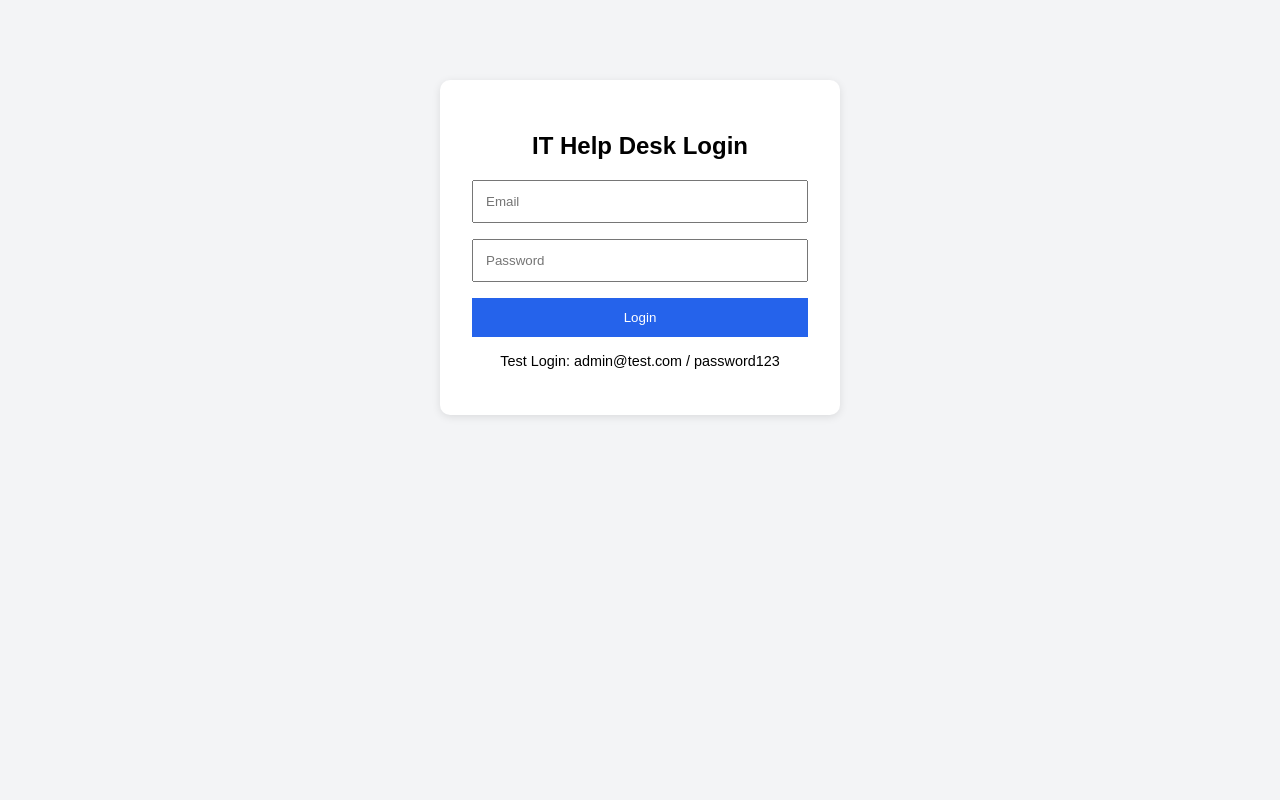
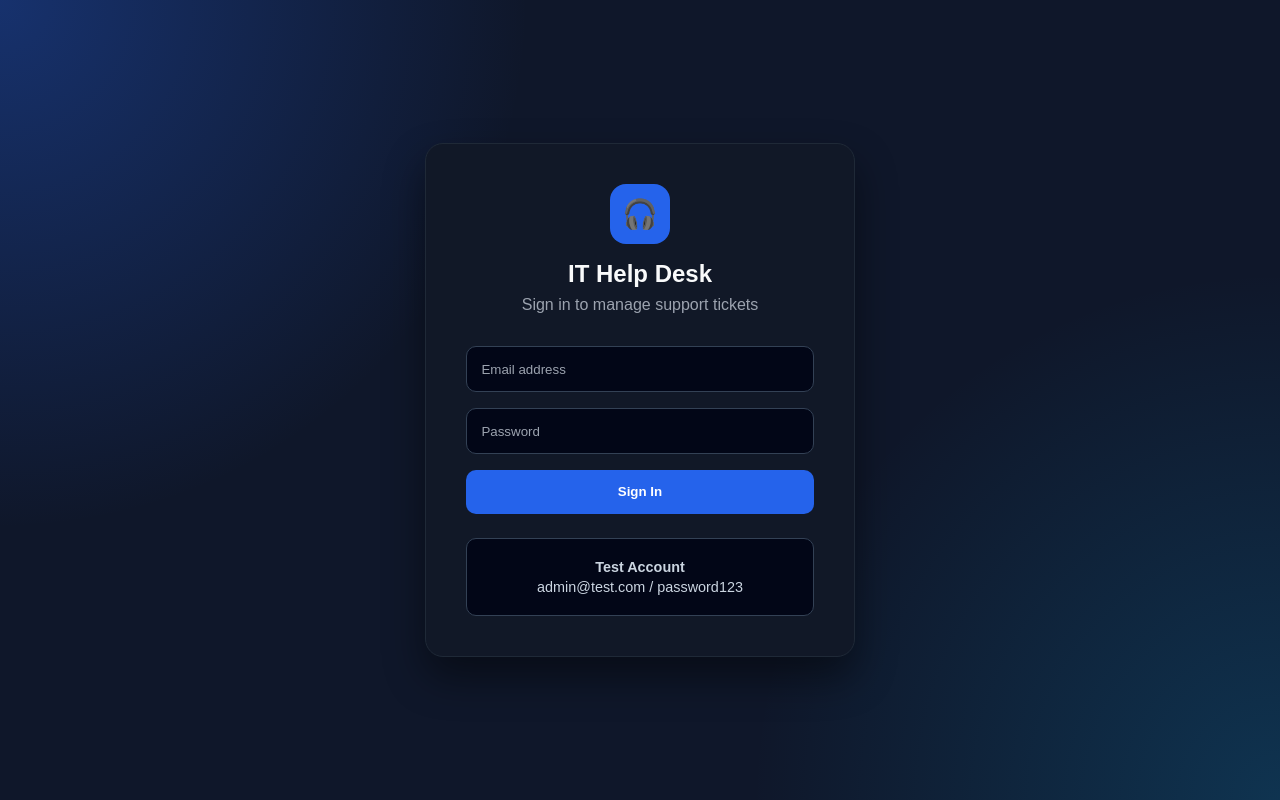
Before and after one commit to JEDl956/it-helpdesk-ticket-system, a Vue app: page / in a window 1280 px wide. Built offline with nearby package versions, Linux system fonts and the light colour scheme.

Commit message:
Improve login page design & Dark  mode

```diff
--- a/src/App.vue
+++ b/src/App.vue
@@ -138,6 +138,8 @@ function editTicket(updatedTicket) {
 
 <style scoped>
 .container {
+  max-width: 1100px;
+  margin: 0 auto;
   padding: 2rem;
   font-family: Arial, sans-serif;
 }
@@ -154,6 +156,11 @@ function editTicket(updatedTicket) {
   border: none;
   padding: 0.75rem 1rem;
   cursor: pointer;
-  border-radius: 6px;
+  border-radius: 8px;
+  font-weight: bold;
+}
+
+.logout:hover {
+  background-color: #b91c1c;
 }
 </style>
--- a/src/components/DashboardStats.vue
+++ b/src/components/DashboardStats.vue
@@ -9,22 +9,22 @@ defineProps({
 
 <template>
   <section class="stats">
-    <div class="card">
+    <div class="card total">
       <h3>{{ tickets.length }}</h3>
       <p>Total Tickets</p>
     </div>
 
-    <div class="card">
+    <div class="card open">
       <h3>{{ tickets.filter(ticket => ticket.status === 'Open').length }}</h3>
       <p>Open</p>
     </div>
 
-    <div class="card">
+    <div class="card progress">
       <h3>{{ tickets.filter(ticket => ticket.status === 'In Progress').length }}</h3>
       <p>In Progress</p>
     </div>
 
-    <div class="card">
+    <div class="card closed">
       <h3>{{ tickets.filter(ticket => ticket.status === 'Closed').length }}</h3>
       <p>Closed</p>
     </div>
@@ -35,25 +35,61 @@ defineProps({
 .stats {
   display: grid;
   grid-template-columns: repeat(4, 1fr);
-  gap: 1rem;
+  gap: 1.25rem;
   margin: 2rem 0;
 }
 
 .card {
-  border: 1px solid #ddd;
-  padding: 1rem;
+  background-color: #111827;
+  border: 1px solid #1f2937;
+  padding: 1.5rem;
   text-align: center;
-  border-radius: 8px;
-  background-color: #f9fafb;
+  border-radius: 14px;
+  transition: transform 0.2s ease;
+  box-shadow: 0 4px 12px rgba(0, 0, 0, 0.3);
+}
+
+.card:hover {
+  transform: translateY(-4px);
 }
 
 .card h3 {
   margin: 0;
-  color: #2563eb;
-  font-size: 2rem;
+  font-size: 2.4rem;
+  font-weight: bold;
 }
 
 .card p {
-  margin: 0.5rem 0 0;
+  margin-top: 0.75rem;
+  color: #d1d5db;
+  font-size: 1rem;
+}
+
+.total h3 {
+  color: #3b82f6;
+}
+
+.open h3 {
+  color: #ef4444;
+}
+
+.progress h3 {
+  color: #f59e0b;
+}
+
+.closed h3 {
+  color: #22c55e;
+}
+
+@media (max-width: 900px) {
+  .stats {
+    grid-template-columns: repeat(2, 1fr);
+  }
+}
+
+@media (max-width: 600px) {
+  .stats {
+    grid-template-columns: 1fr;
+  }
 }
 </style>
--- a/src/components/LoginForm.vue
+++ b/src/components/LoginForm.vue
@@ -18,35 +18,75 @@ function handleLogin() {
 </script>
 
 <template>
+  <main class="login-page">
     <section class="login-card">
-    <h2>IT Help Desk Login</h2>
+      <div class="icon">🎧</div>
+
+      <h1>IT Help Desk</h1>
+      <p class="subtitle">Sign in to manage support tickets</p>
 
       <form @submit.prevent="handleLogin">
-      <input v-model="email" type="email" placeholder="Email" />
+        <input v-model="email" type="email" placeholder="Email address" />
 
         <input v-model="password" type="password" placeholder="Password" />
 
-      <button type="submit">Login</button>
+        <button type="submit">Sign In</button>
 
         <p v-if="error" class="error">{{ error }}</p>
       </form>
 
-    <p class="hint">Test Login: admin@test.com / password123</p>
+      <div class="test-box">
+        <p><strong>Test Account</strong></p>
+        <p>admin@test.com / password123</p>
+      </div>
     </section>
+  </main>
 </template>
 
 <style scoped>
-.login-card {
-  max-width: 400px;
-  margin: 5rem auto;
-  background-color: white;
+.login-page {
+  min-height: 100vh;
+  display: flex;
+  align-items: center;
+  justify-content: center;
   padding: 2rem;
-  border-radius: 10px;
-  box-shadow: 0 2px 8px rgba(0, 0, 0, 0.1);
+  background:
+    radial-gradient(circle at top left, rgba(37, 99, 235, 0.35), transparent 35%),
+    radial-gradient(circle at bottom right, rgba(14, 165, 233, 0.2), transparent 35%),
+    #0f172a;
 }
 
-h2 {
+.login-card {
+  width: 100%;
+  max-width: 430px;
+  background-color: #111827;
+  border: 1px solid #1f2937;
+  padding: 2.5rem;
+  border-radius: 18px;
+  box-shadow: 0 20px 40px rgba(0, 0, 0, 0.45);
+}
+
+.icon {
+  width: 60px;
+  height: 60px;
+  margin: 0 auto 1rem;
+  display: grid;
+  place-items: center;
+  background-color: #2563eb;
+  border-radius: 16px;
+  font-size: 1.8rem;
+}
+
+h1 {
+  margin: 0;
+  color: #f9fafb;
   text-align: center;
+}
+
+.subtitle {
+  margin: 0.5rem 0 2rem;
+  text-align: center;
+  color: #9ca3af;
 }
 
 form {
@@ -56,25 +96,44 @@ form {
 }
 
 input {
-  padding: 0.75rem;
+  padding: 0.9rem;
+  background-color: #020617;
+  color: white;
+  border: 1px solid #334155;
+  border-radius: 10px;
 }
 
 button {
+  padding: 0.9rem;
+  border: none;
+  border-radius: 10px;
   background-color: #2563eb;
   color: white;
-  border: none;
-  padding: 0.75rem;
+  font-weight: bold;
   cursor: pointer;
 }
 
+button:hover {
+  background-color: #1d4ed8;
+}
+
 .error {
-  color: #dc2626;
+  color: #f87171;
   text-align: center;
 }
 
-.hint {
-  margin-top: 1rem;
+.test-box {
+  margin-top: 1.5rem;
+  padding: 1rem;
+  background-color: #020617;
+  border: 1px solid #334155;
+  border-radius: 10px;
+  color: #cbd5e1;
+  text-align: center;
   font-size: 0.9rem;
-  text-align: center;
+}
+
+.test-box p {
+  margin: 0.25rem 0;
 }
 </style>
--- a/src/components/Navbar.vue
+++ b/src/components/Navbar.vue
@@ -3,18 +3,20 @@
 
 <template>
   <nav class="navbar">
-    <h2>IT Help Desk</h2>
+    <h2>IT Help Desk Ticket System</h2>
   </nav>
 </template>
 
 <style scoped>
 .navbar {
-  background-color: #2563eb;
+  background-color: #020617;
   color: white;
-  padding: 1rem;
+  padding: 1.25rem 2rem;
+  border-bottom: 1px solid #1e293b;
 }
 
 h2 {
   margin: 0;
+  font-size: 1.5rem;
 }
 </style>
--- a/src/style.css
+++ b/src/style.css
@@ -1,9 +1,24 @@
 body {
   margin: 0;
-  background-color: #f3f4f6;
+  background-color: #0f172a;
+  color: #e5e7eb;
   font-family: Arial, sans-serif;
 }
 
 * {
   box-sizing: border-box;
 }
+
+input,
+textarea,
+select {
+  background-color: #111827;
+  color: #f9fafb;
+  border: 1px solid #374151;
+  border-radius: 8px;
+}
+
+input::placeholder,
+textarea::placeholder {
+  color: #9ca3af;
+}
```
Lines whose indentation alone changed are shown as unchanged.
